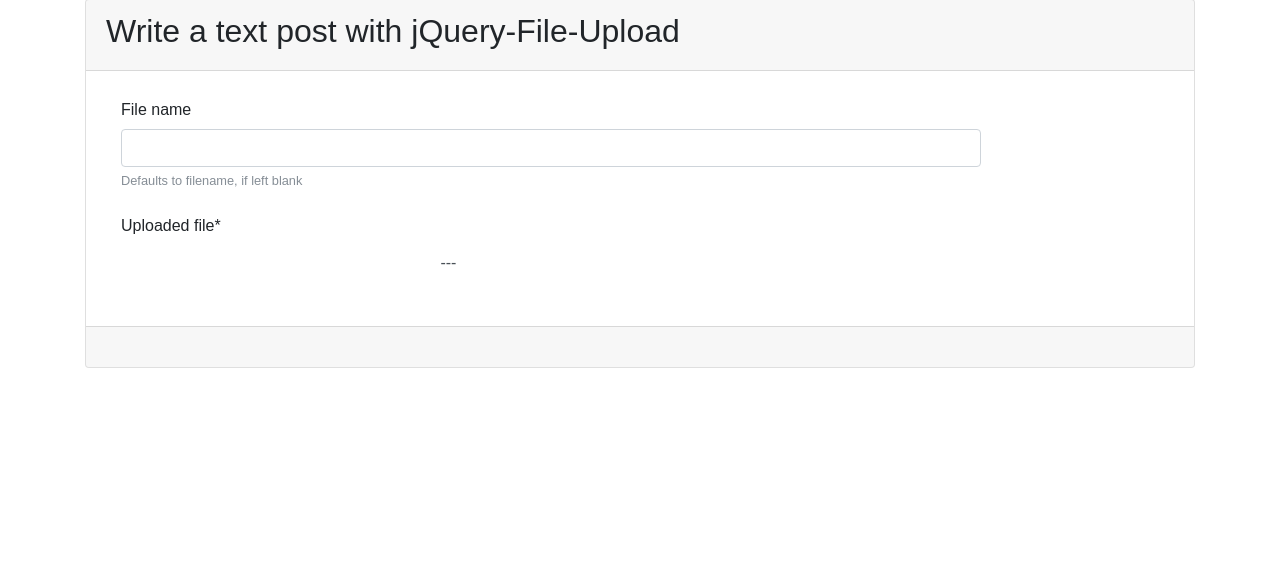
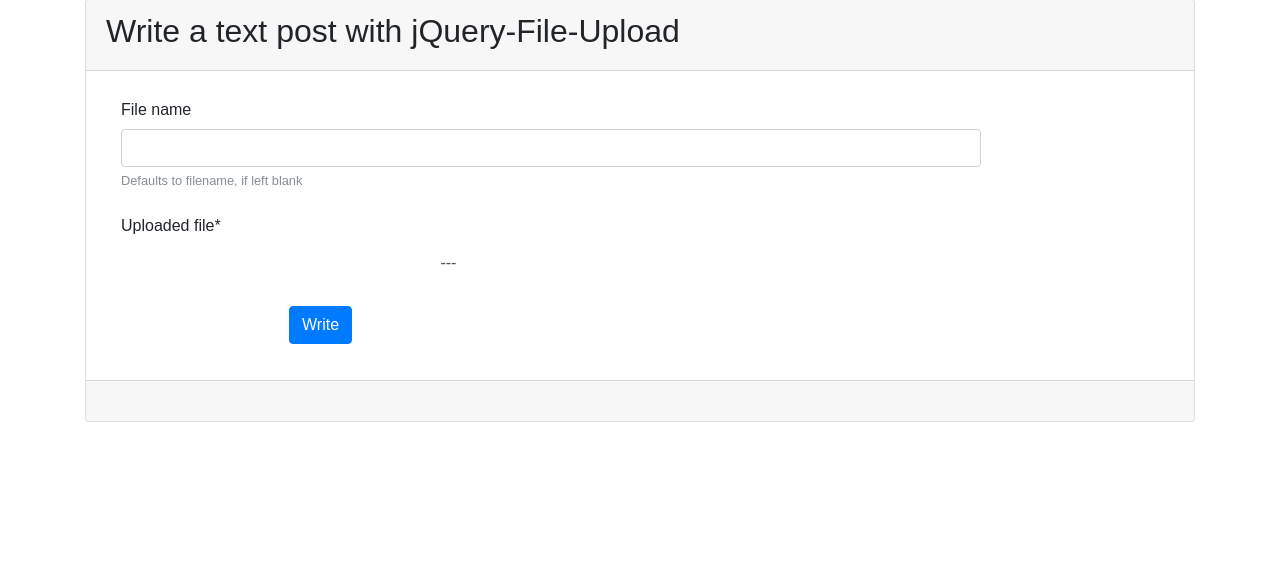
Before and after one commit to pincoin/django-jquery-fileupload, a Django app: template fileupload/templates/fileupload/post_create.html in a window 1280 px wide. Shown: the part 81-665 px from the top of the page. Run offline with Django 3.2, Linux system fonts and the light colour scheme; the template is opened without the code that fills it: values that come from a table or form of the project are taken from there, others are empty; some libraries are stand-ins or nearby versions.

Commit message:
- submit button removed from form helper

```diff
--- a/fileupload/forms.py
+++ b/fileupload/forms.py
@@ -37,7 +37,6 @@
         self.helper.form_group_wrapper_class = 'row'
         self.helper.label_class = 'col-2 col-form-label'
         self.helper.field_class = 'col-10'
-        self.helper.add_input(Submit('submit', 'Write', css_class='btn-primary'))
 
     class Meta:
         model = Post
--- a/fileupload/templates/fileupload/post_create.html
+++ b/fileupload/templates/fileupload/post_create.html
@@ -12,6 +12,12 @@
                 {% load crispy_forms_tags %}
                 <form action="" method="post">
                     {% crispy form %}
+                    <div class="form-group row">
+                        <div class="aab col-2 col-form-label"></div>
+                        <div class="col-10">
+                            <input name="submit" value="Write" class="btn btn-primary" type="submit">
+                        </div>
+                    </div>
                 </form>
             </div>
             <div id="files" class="card-footer">
--- a/fileupload/templates/fileupload/post_create2.html
+++ b/fileupload/templates/fileupload/post_create2.html
@@ -13,6 +13,12 @@
                 <form method="post" enctype="multipart/form-data">
                     {% crispy form %}
                     {% crispy formset formset.form.helper %}
+                    <div class="form-group row">
+                        <div class="aab col-2 col-form-label"></div>
+                        <div class="col-10">
+                            <input name="submit" value="Write" class="btn btn-primary" type="submit">
+                        </div>
+                    </div>
                 </form>
             </div>
             <div id="files" class="card-footer">
--- a/fileupload/templates/fileupload/post_create3.html
+++ b/fileupload/templates/fileupload/post_create3.html
@@ -12,6 +12,12 @@
                 {% load crispy_forms_tags %}
                 <form action="" method="post">
                     {% crispy form %}
+                    <div class="form-group row">
+                        <div class="aab col-2 col-form-label"></div>
+                        <div class="col-10">
+                            <input name="submit" value="Write" class="btn btn-primary" type="submit">
+                        </div>
+                    </div>
                 </form>
             </div>
             <div id="files" class="card-footer">
```
